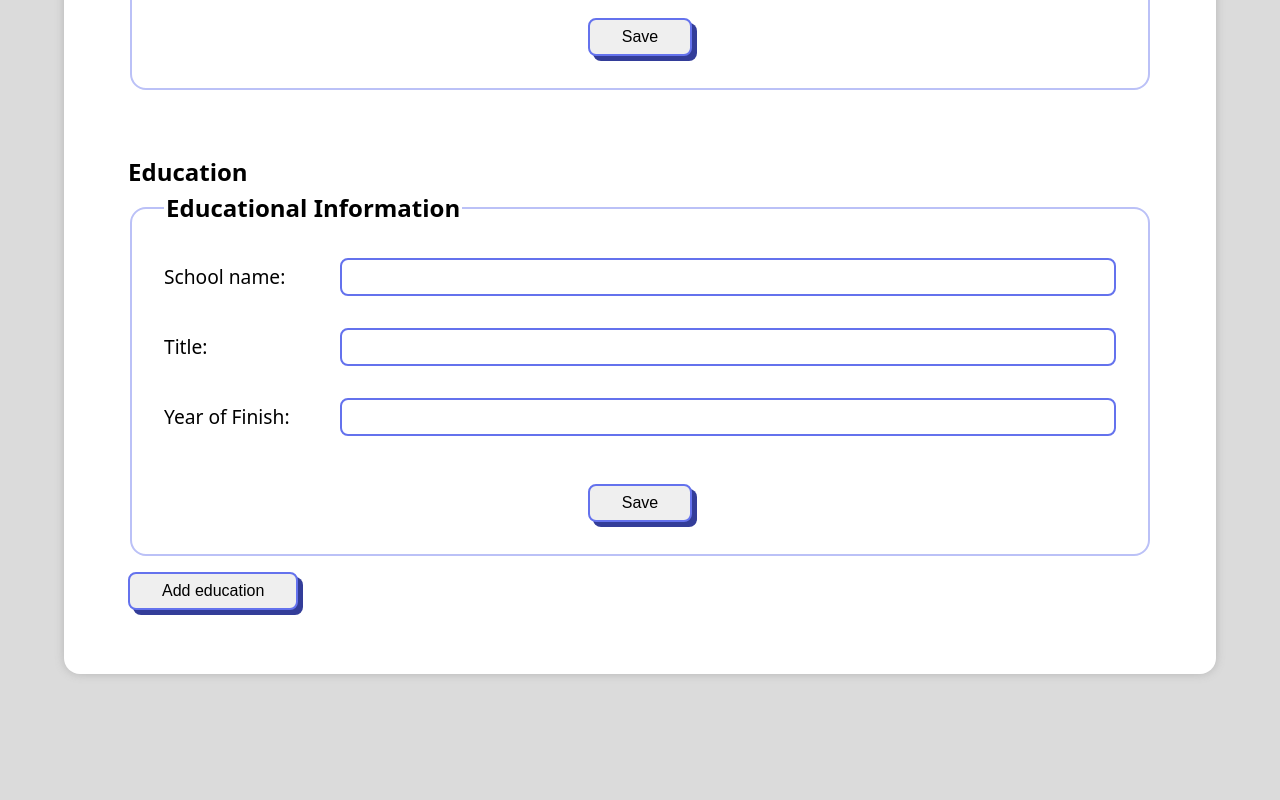
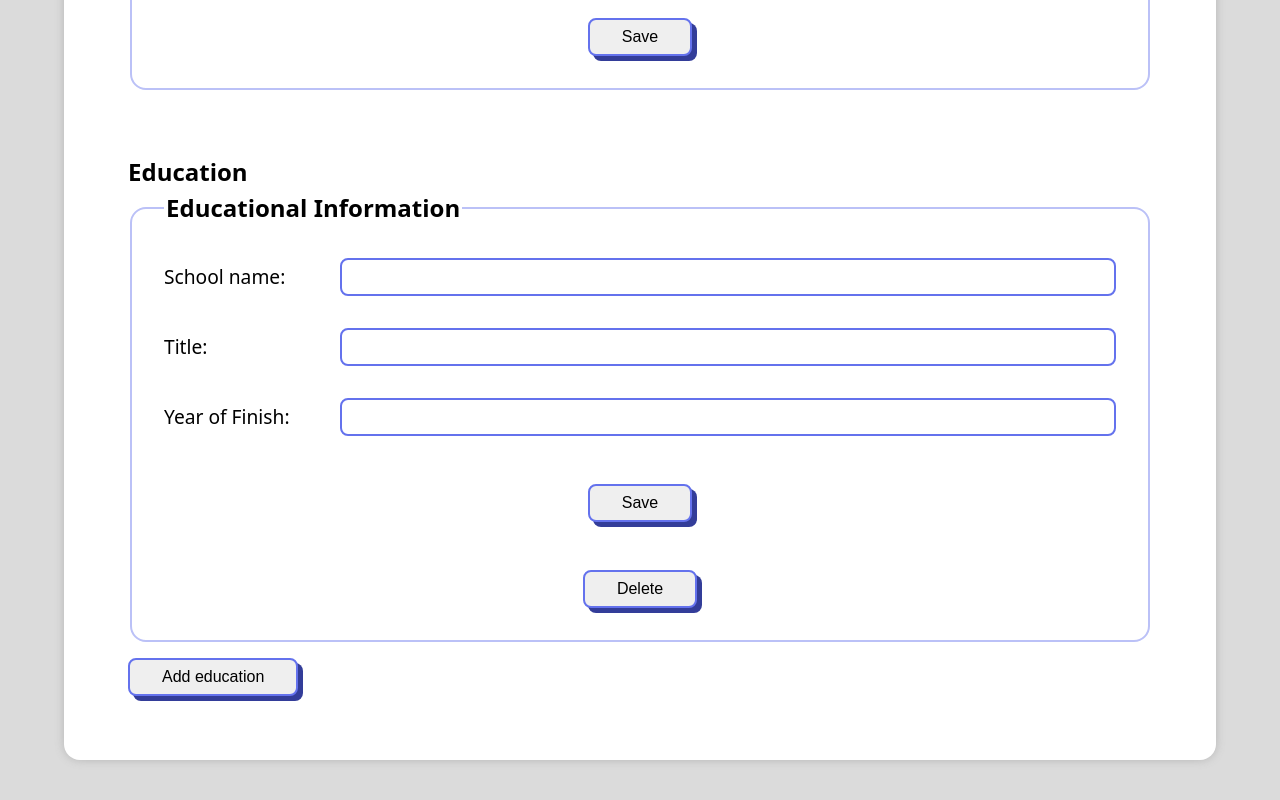
Before and after one commit to leandroesposito/top-cv-application, a React (Vite) app: page / in a window 1280 px wide. Shown: the part 496-1296 px from the top of the page. Before the commit the page ends 1234 px from the top, so only its background shows below. Built offline with nearby package versions, Linux system fonts and the light colour scheme.

Commit message:
Add "Delete" education button

```diff
--- a/src/components/EducationalInformationForm.jsx
+++ b/src/components/EducationalInformationForm.jsx
@@ -4,6 +4,7 @@ import "../styles/Form.css";
 
 export default function EducationalInformationForm({
   handleSave,
+  handleDelete,
   educationalInformation = {},
 }) {
   /**
@@ -57,9 +58,10 @@ export default function EducationalInformationForm({
           max={new Date().getFullYear()}
         />
         <input type="hidden" value={educationalInformation?.id} name="id" />
-        <button type="button" onClick={handleSave}>
-          Save
-        </button>
+          <button type="button" onClick={handleSave}>
+            Save
+          </button>
+          <button onClick={handleDelete}>Delete</button>
       </fieldset>
     </form>
   );
--- a/src/components/EducationalInformationViewer.jsx
+++ b/src/components/EducationalInformationViewer.jsx
@@ -1,5 +1,6 @@
 export default function EducationalInformationViewer({
   handleEdit,
+  handleDelete,
   educationalInformation = {},
 }) {
   return (
@@ -13,7 +14,8 @@ export default function EducationalInformationViewer({
       <div className="educational-item finish-year">
         {educationalInformation.finishYear}
       </div>
-      <button onClick={handleEdit}>Edit</button>
+        <button onClick={handleEdit}>Edit</button>
+        <button onClick={handleDelete}>Delete</button>
     </div>
   );
 }
--- a/src/components/MainContainer.jsx
+++ b/src/components/MainContainer.jsx
@@ -77,6 +77,15 @@ export default function MainContainer() {
     setEditEducationalInformationId(-1);
   }
 
+  function handleEducationalInformationDelete(id) {
+    setEducationalInformation(
+      educationalInformation.filter((eu) => eu.id !== id)
+    );
+    setEditEducationalInformationId(
+      id === editEducationalInformationId ? -1 : editEducationalInformationId
+    );
+  }
+
   function handleAddEducation() {
     const newItemId = generateEducationalInformationId();
     setEducationalInformation([...educationalInformation, { id: newItemId }]);
@@ -104,12 +113,14 @@ export default function MainContainer() {
           eu.id === editEducationalInformationId ? (
             <EducationalInformationForm
               handleSave={handleEducationalInformationSave}
+              handleDelete={() => handleEducationalInformationDelete(eu.id)}
               educationalInformation={eu}
               key={eu.id}
             />
           ) : (
             <EducationalInformationViewer
               handleEdit={() => setEditEducationalInformationId(eu.id)}
+              handleDelete={() => handleEducationalInformationDelete(eu.id)}
               educationalInformation={eu}
               key={eu.id}
             />
```
